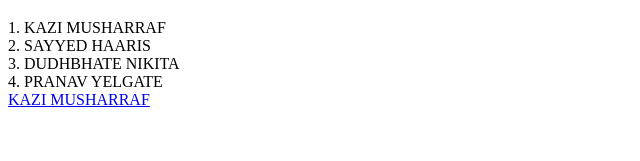
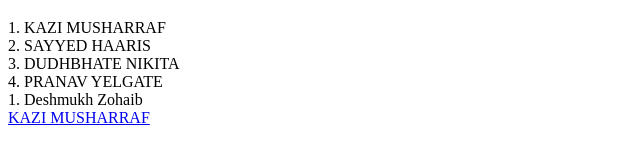
Before and after one commit to mk-knight23/hello-Mk, a plain HTML site: page index.html in a window 1280 px wide. Shown: the part 443-604 px from the top of the page, without its empty margins (0-640 px from the left). Drawn offline with Linux system fonts and the light colour scheme.

Commit message:
Update index.html

```diff
--- a/index.html
+++ b/index.html
@@ -29,6 +29,7 @@
 <a href="https://github.com/Haaris-Sayyed" class="link" target="_blank">2. SAYYED HAARIS</a><br>
 <a href="https://github.com/nikitadudhbhate" class="link" target="_blank">3. DUDHBHATE NIKITA</a><br>
 <a href="https://github.com/pranav-1-4" class="link" target="_blank">4. PRANAV YELGATE</a><br>
+<a href="https://github.com/mk-knight23" class="link" target="_blank">1. Deshmukh Zohaib</a><br>
     <div class="badge-base LI-profile-badge" data-locale="en_US" data-size="medium" data-theme="dark" data-type="HORIZONTAL" data-vanity="kazi-musharraf-0674871a4" data-version="v1"><a class="badge-base__link LI-simple-link" href="https://in.linkedin.com/in/kazi-musharraf-0674871a4?trk=profile-badge">KAZI MUSHARRAF</a></div>
 
 </body>
```
